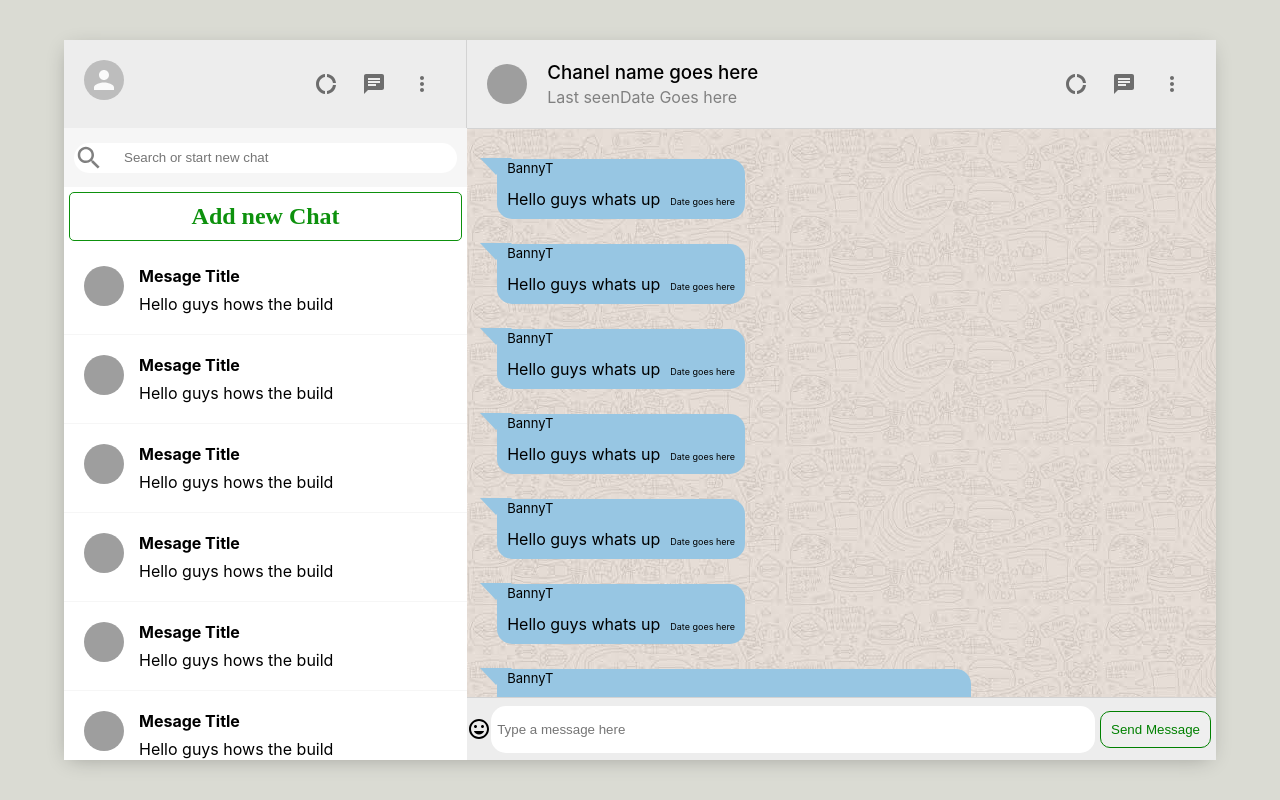
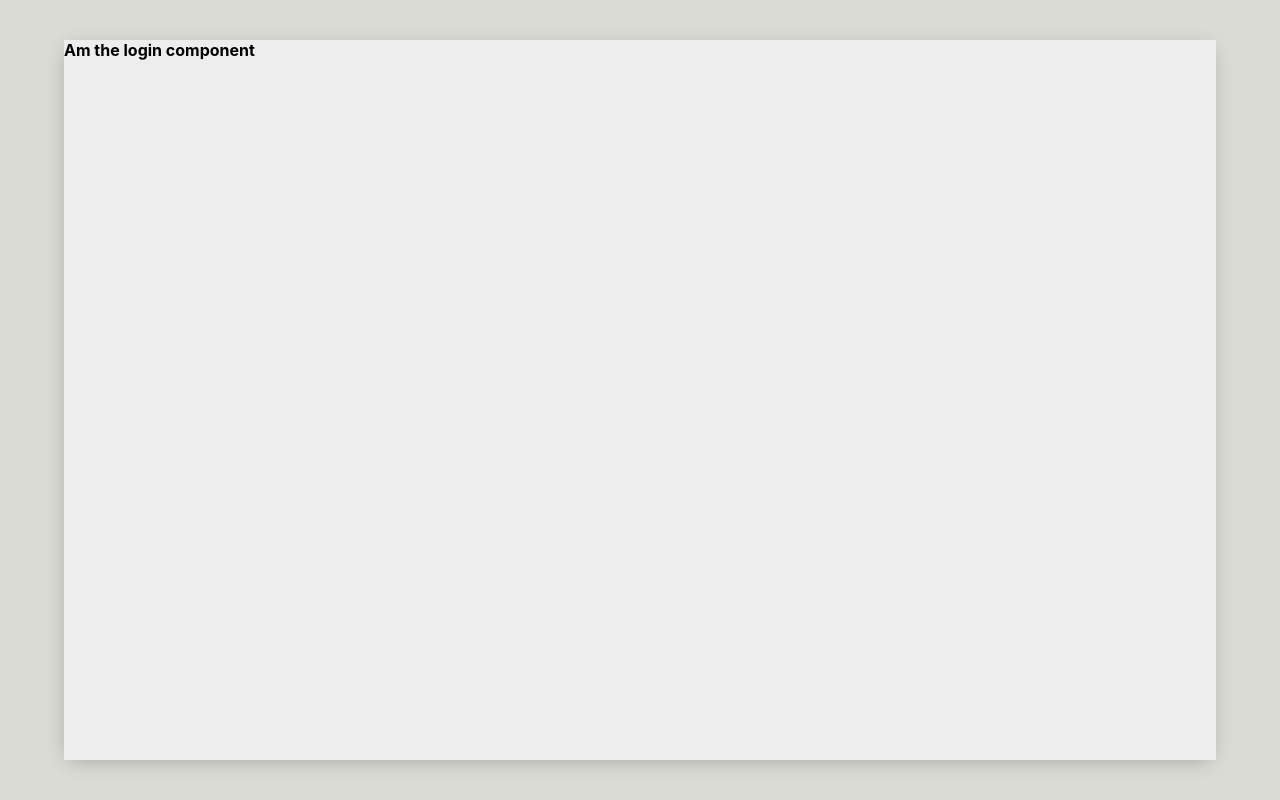
Before and after one commit to Ian-Balijawa/messanger-app, a React (Create React App) app: page /login in a window 1280 px wide. Built offline with nearby package versions, Linux system fonts and the light colour scheme; grey boxes are pictures that could not be loaded.

Commit message:
toast notifications

```diff
--- a/src/App.js
+++ b/src/App.js
@@ -12,11 +12,11 @@ function App() {
        <div className="main-body">
          <Router>
            <Switch>
-               <Route path="/">
+               <Route exact path="/">
                <Sidebar/>
                <MainChat/>
                </Route>
-               <Route path="/login">
+               <Route exact path="/login">
                  <Login/>
                </Route>
            </Switch>
--- a/src/Sidebar.js
+++ b/src/Sidebar.js
@@ -19,8 +19,9 @@ function Sidebar() {
   const  AddNewChat =()=>{
     const chatname= prompt("Enter you message here")
     if(chatname){
-        toast.success('Mesage captured',{position:toast.POSITION.TOP_RIGHT})
-        console.log(chatname)
+      console.log(chatname)
+        // toast.success('Mesage captured',{position:toast.POSITION.TOP_RIGHT})
+
     }
  }
   return (
```
